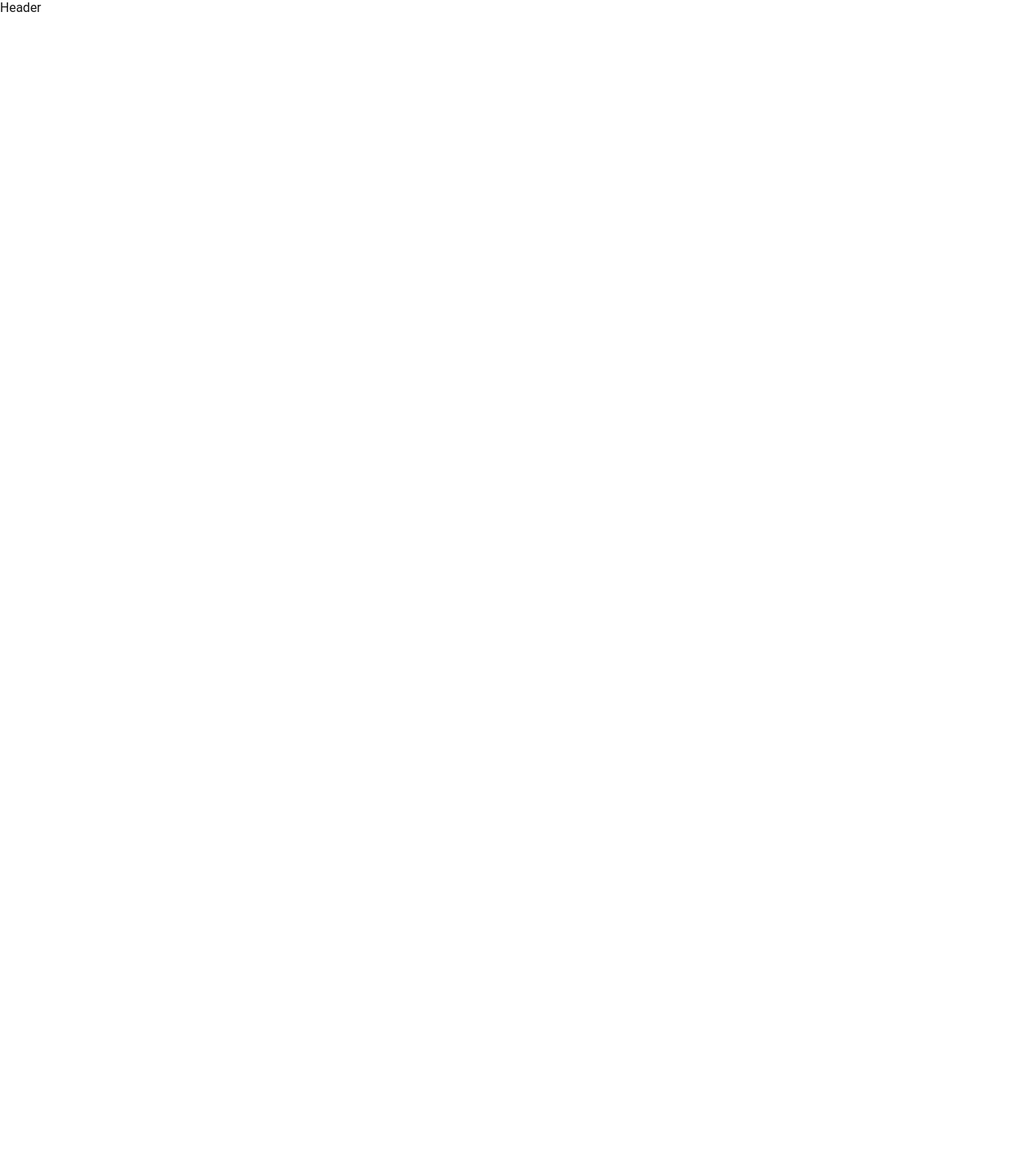
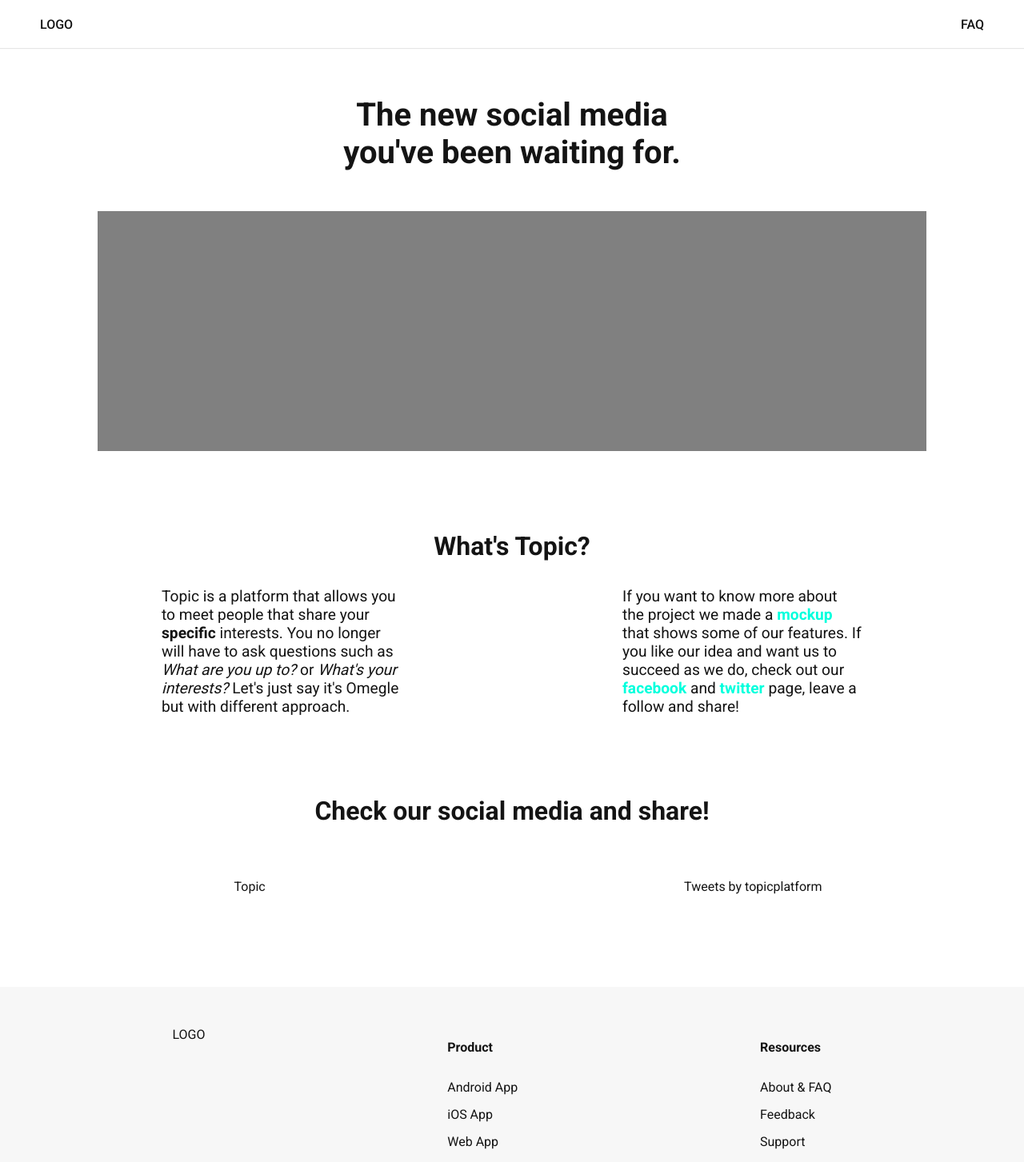
Before and after one commit to WojciechSala/topic-welcome, a React (Create React App) app: page / in a window 1280 px wide. Shown: the top 1453 px of the page at 80% size. Before the commit the page ends 800 px from the top, so only its background shows below. Built offline with nearby package versions, Linux system fonts and the light colour scheme.

Commit message:
Home without imgs

```diff
--- a/public/index.html
+++ b/public/index.html
@@ -15,6 +15,10 @@
       user's mobile device or desktop. See https://developers.google.com/web/fundamentals/web-app-manifest/
     -->
     <link rel="manifest" href="%PUBLIC_URL%/manifest.json" />
+    <link
+      href="https://fonts.googleapis.com/css2?family=Roboto:wght@100;300;400;500;700;900&display=swap"
+      rel="stylesheet"
+    />
     <!--
       Notice the use of %PUBLIC_URL% in the tags above.
       It will be replaced with the URL of the `public` folder during the build.
@@ -27,6 +31,18 @@
     <title>React App</title>
   </head>
   <body>
+    <div id="fb-root"></div>
+    <script
+      async
+      defer
+      crossorigin="anonymous"
+      src="https://connect.facebook.net/en_US/sdk.js#xfbml=1&version=v6.0&appId=1841047862845890&autoLogAppEvents=1"
+    ></script>
+    <script
+      async
+      src="https://platform.twitter.com/widgets.js"
+      charset="utf-8"
+    ></script>
     <noscript>You need to enable JavaScript to run this app.</noscript>
     <div id="root"></div>
     <!--
--- /dev/null
+++ b/src/components/Content.js
@@ -0,0 +1,122 @@
+import React from 'react';
+import styled from 'styled-components';
+
+const Content = () => {
+  return (
+    <StyledContent>
+      <Heading>The new social media you've been waiting for.</Heading>
+      <Hero>
+        <HeroImage></HeroImage>
+        <HeroHeading>What's Topic?</HeroHeading>
+        <HeroInner>
+          <HeroText>
+            Topic is a platform that allows you to meet people that share your{' '}
+            <b>specific</b> interests. You no longer will have to ask questions
+            such as <i>What are you up to?</i> or <i>What's your interests?</i>{' '}
+            Let's just say it's Omegle but with different approach.
+          </HeroText>
+          <HeroText>
+            If you want to know more about the project we made a{' '}
+            <a
+              href="https://www.behance.net/gallery/95608867/Topic-app-mockup"
+              target="_blank"
+            >
+              mockup
+            </a>{' '}
+            that shows some of our features. If you like our idea and want us to
+            succeed as we do, check out our{' '}
+            <a href="https://www.facebook.com/topicplatform/" target="_blank">
+              facebook
+            </a>{' '}
+            and{' '}
+            <a href="https://twitter.com/topicplatform" target="_blank">
+              twitter
+            </a>{' '}
+            page, leave a follow and share!
+          </HeroText>
+        </HeroInner>
+      </Hero>
+    </StyledContent>
+  );
+};
+
+export default Content;
+
+const StyledContent = styled.div`
+  width: 100vw;
+  margin-top: 120px;
+`;
+const Heading = styled.p`
+  margin: 0 auto;
+  text-align: center;
+  font-weight: 700;
+  width: 90%;
+  font-size: 2rem;
+
+  margin-bottom: 50px;
+
+  @media (min-width: 500px) {
+    width: 80%;
+    font-size: 2.2rem;
+  }
+  @media (min-width: 820px) {
+    width: 60%;
+    font-size: 2.5rem;
+  }
+  @media (min-width: 1024px) {
+    width: 40%;
+  }
+`;
+const Hero = styled.div`
+  margin: 0 auto;
+  text-align: center;
+  width: 90%;
+`;
+const HeroImage = styled.div`
+  width: 90%;
+  height: 300px;
+  background: grey;
+  margin: 0 auto;
+  margin-bottom: 100px;
+`;
+const HeroHeading = styled.p`
+  font-size: 2rem;
+  font-weight: 700;
+`;
+const HeroInner = styled.div`
+  width: 90%;
+  margin: 0 auto;
+
+  @media (min-width: 700px) {
+    width: 100%;
+    display: flex;
+    justify-content: space-around;
+    align-items: flex-start;
+  }
+`;
+const HeroText = styled.p`
+  text-align: left;
+  width: 100%;
+  font-size: 1.2rem;
+  font-weight: 400;
+  margin: 50px 0;
+
+  a {
+    color: #00ffdd;
+    font-weight: 700;
+
+    &:hover {
+      cursor: pointer;
+    }
+  }
+
+  @media (min-width: 700px) {
+    width: 45%;
+    text-align: left;
+    margin: 0;
+  }
+
+  @media (min-width: 900px) {
+    width: 300px;
+  }
+`;
--- /dev/null
+++ b/src/components/Footer.js
@@ -0,0 +1,60 @@
+import React from 'react';
+import styled from 'styled-components';
+
+const Footer = () => {
+  return (
+    <StyledFooter>
+      <FooterContainer>
+        <div>LOGO</div>
+        <FooterSection>
+          <SectionHeader>Product</SectionHeader>
+          <span>Android App</span>
+          <span>iOS App</span>
+          <span>Web App</span>
+        </FooterSection>
+        <FooterSection>
+          <SectionHeader>Resources</SectionHeader>
+          <span>About & FAQ</span>
+          <span>Feedback</span>
+          <span>Support</span>
+          <span>Terms & Privacy</span>
+        </FooterSection>
+      </FooterContainer>
+    </StyledFooter>
+  );
+};
+
+export default Footer;
+
+const StyledFooter = styled.div`
+  width: 100%;
+  height: 300px;
+  background: #f7f7f7;
+  margin-top: 100px;
+  display: flex;
+  flex-direction: column;
+  align-items: center;
+  justify-content: flex-start;
+`;
+const FooterContainer = styled.div`
+  width: 90%;
+  display: flex;
+  justify-content: space-between;
+  align-items: flex-start;
+  margin-top: 50px;
+
+  @media (min-width: 700px) {
+    justify-content: space-around;
+  }
+`;
+const FooterSection = styled.div`
+  display: flex;
+  flex-direction: column;
+
+  span {
+    margin-top: 15px;
+  }
+`;
+const SectionHeader = styled.p`
+  font-weight: 700;
+`;
--- a/src/components/Header.js
+++ b/src/components/Header.js
@@ -1,10 +1,39 @@
 import React from 'react';
 import styled from 'styled-components';
+import { Link } from 'react-router-dom';
 
 const Header = () => {
-  return <StyledHeader>Header</StyledHeader>;
+  return (
+    <StyledHeader>
+      <HeaderInner>
+        <Link to="/">LOGO</Link>
+        <Link to="/faq">FAQ</Link>
+      </HeaderInner>
+    </StyledHeader>
+  );
 };
 
 export default Header;
 
-const StyledHeader = styled.header``;
+const StyledHeader = styled.header`
+  position: fixed;
+  top: 0;
+  left: 0;
+  background: #fff;
+  height: 60px;
+  width: 100%;
+  z-index: 2;
+
+  -webkit-box-shadow: 0px 1px 1px 0px rgba(0, 0, 0, 0.1);
+  -moz-box-shadow: 0px 1px 1px 0px rgba(0, 0, 0, 0.1);
+  box-shadow: 0px 1px 1px 0px rgba(0, 0, 0, 0.1);
+`;
+const HeaderInner = styled.div`
+  width: calc(100vw - 100px);
+  height: 100%;
+  margin: 0 auto;
+  font-weight: 500;
+  display: flex;
+  align-items: center;
+  justify-content: space-between;
+`;
--- /dev/null
+++ b/src/components/Posts.js
@@ -0,0 +1,75 @@
+import React from 'react';
+import styled from 'styled-components';
+
+const Posts = () => {
+  return (
+    <StyledPosts>
+      <PostsHeading>Check our social media and share!</PostsHeading>
+      <PostsInner>
+        <div
+          class="fb-page"
+          data-href="https://www.facebook.com/topicplatform/"
+          data-tabs="timeline"
+          data-width="350"
+          data-height="600"
+          data-small-header="false"
+          data-adapt-container-width="true"
+          data-hide-cover="false"
+          data-show-facepile="true"
+        >
+          <blockquote
+            cite="https://www.facebook.com/topicplatform/"
+            class="fb-xfbml-parse-ignore"
+          >
+            <a href="https://www.facebook.com/topicplatform/">Topic</a>
+          </blockquote>
+        </div>
+        <a
+          class="twitter-timeline"
+          data-lang="en"
+          data-width="350"
+          data-height="600"
+          data-theme="light"
+          href="https://twitter.com/topicplatform?ref_src=twsrc%5Etfw"
+        >
+          Tweets by topicplatform
+        </a>
+      </PostsInner>
+    </StyledPosts>
+  );
+};
+
+export default Posts;
+
+const StyledPosts = styled.div`
+  width: 100%;
+  margin-top: 100px;
+`;
+const PostsHeading = styled.p`
+  margin: 0 auto;
+  text-align: center;
+  width: 90%;
+  font-weight: 700;
+  font-size: 2rem;
+  margin-bottom: 50px;
+`;
+const PostsInner = styled.div`
+  display: flex;
+  flex-direction: column;
+  align-items: center;
+
+  .fb-page {
+    width: 350px;
+    margin-bottom: 50px;
+
+    @media (min-width: 800px) {
+      margin-bottom: 0;
+    }
+  }
+
+  @media (min-width: 800px) {
+    flex-direction: row;
+    justify-content: space-evenly;
+    align-items: center;
+  }
+`;
--- a/src/pages/Home.js
+++ b/src/pages/Home.js
@@ -1,15 +1,23 @@
 import React from 'react';
 import styled from 'styled-components';
 import Header from '../components/Header';
+import Content from '../components/Content';
+import Posts from '../components/Posts';
+import Footer from '../components/Footer';
 
 const Home = () => {
   return (
     <StyledHome>
       <Header />
+      <Content />
+      <Posts />
+      <Footer />
     </StyledHome>
   );
 };
 
 export default Home;
 
-const StyledHome = styled.div``;
+const StyledHome = styled.div`
+  width: 100vw;
+`;
```
